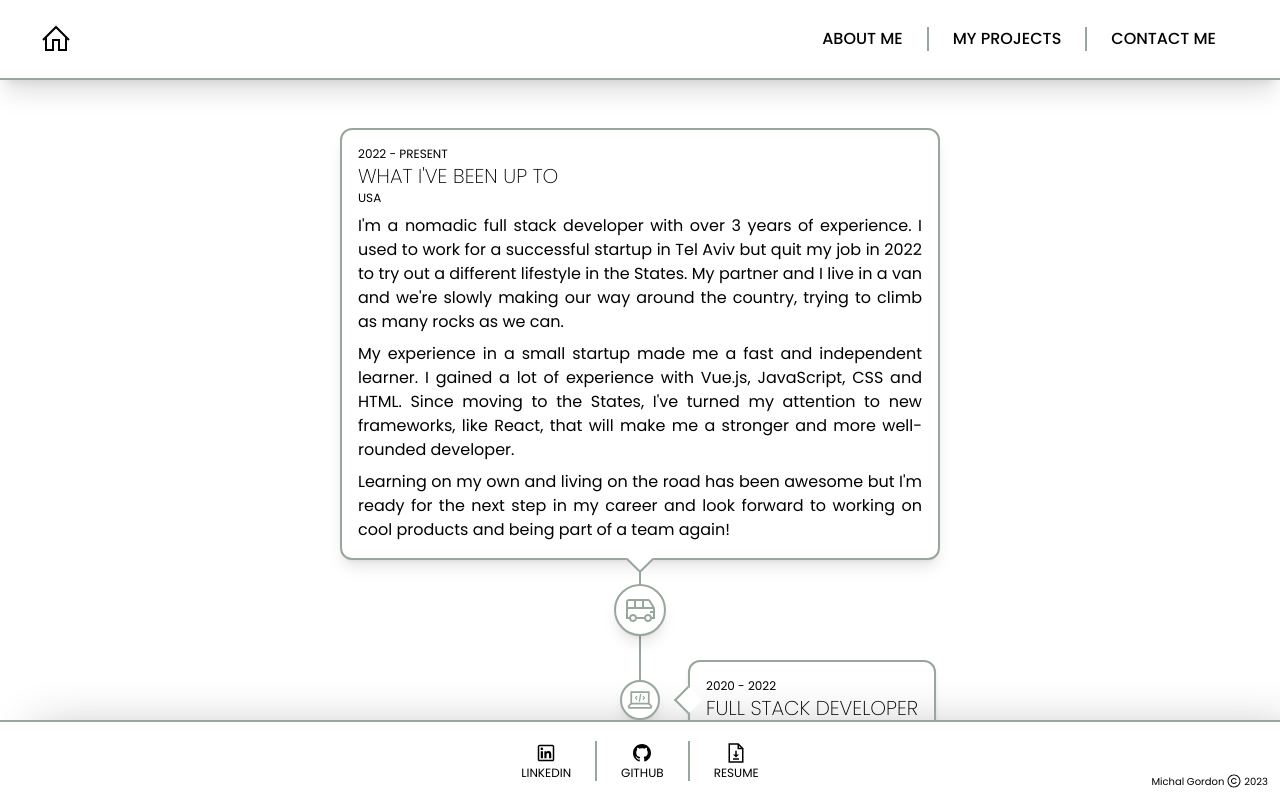
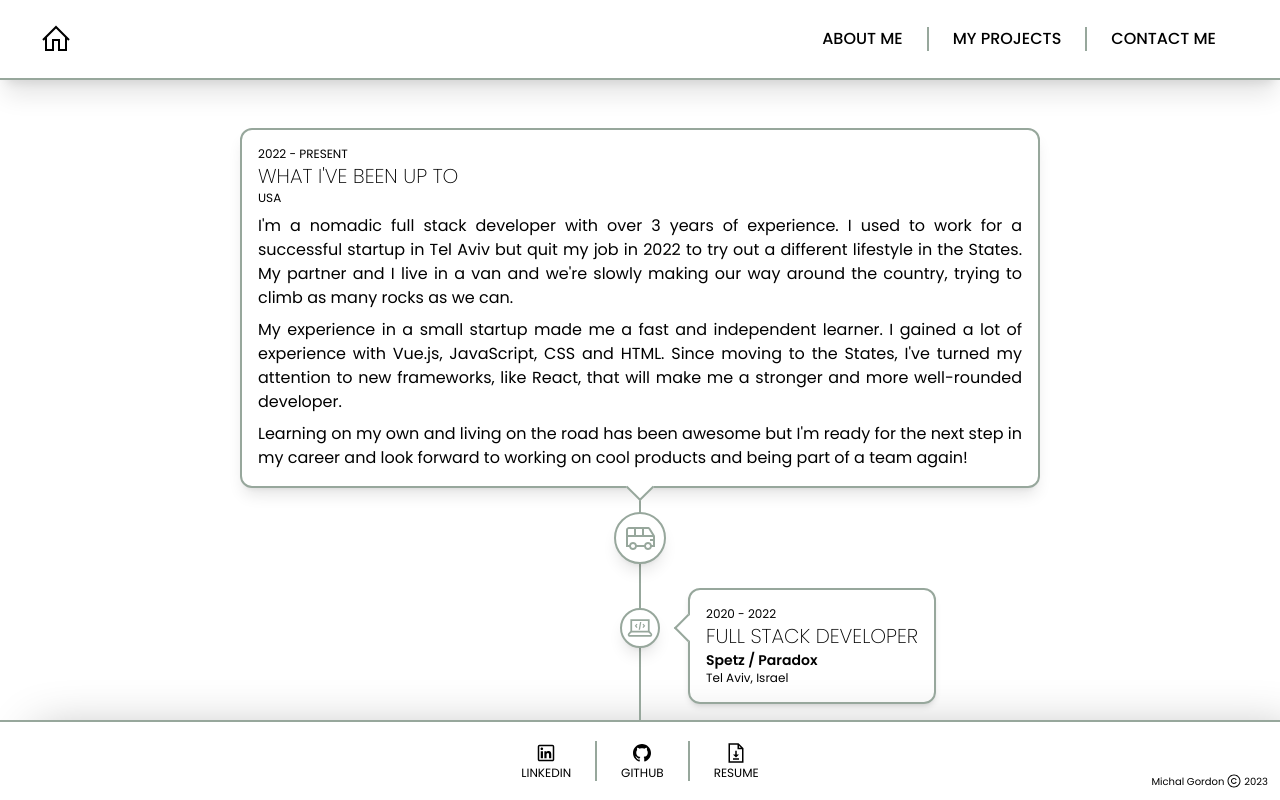
Before and after one commit to Michalgordon/mikeys-portfolio, a React (Vite) app: page /about in a window 1280 px wide. Built offline with nearby package versions, Linux system fonts and the light colour scheme.

Commit message:
fixed placement of timeline blurb

```diff
--- a/src/index.css
+++ b/src/index.css
@@ -67,9 +67,9 @@ button, button[type="submit"] {
   @apply relative w-1/2 flex px-[var(--content-padding-x)]
 }
 .timeline-container-blurb{
-  transform: translate(50%);
+  transform: translate(25%);
   left: 0;
-  @apply relative w-1/2 flex px-[var(--content-padding-x)] bg-white z-20 shadow-lg
+  @apply relative w-2/3 flex px-[var(--content-padding-x)] bg-white z-20 shadow-lg
 }
 
 .timeline-icon{
```
